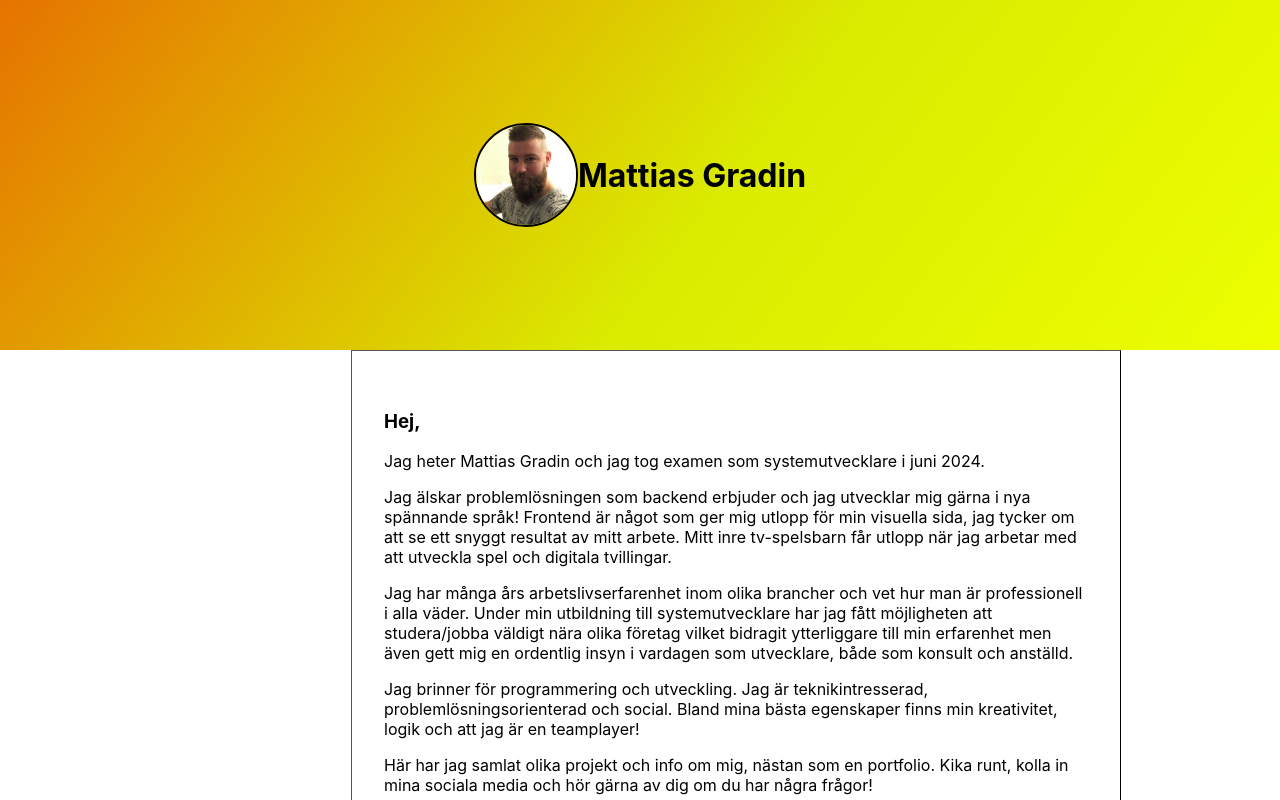
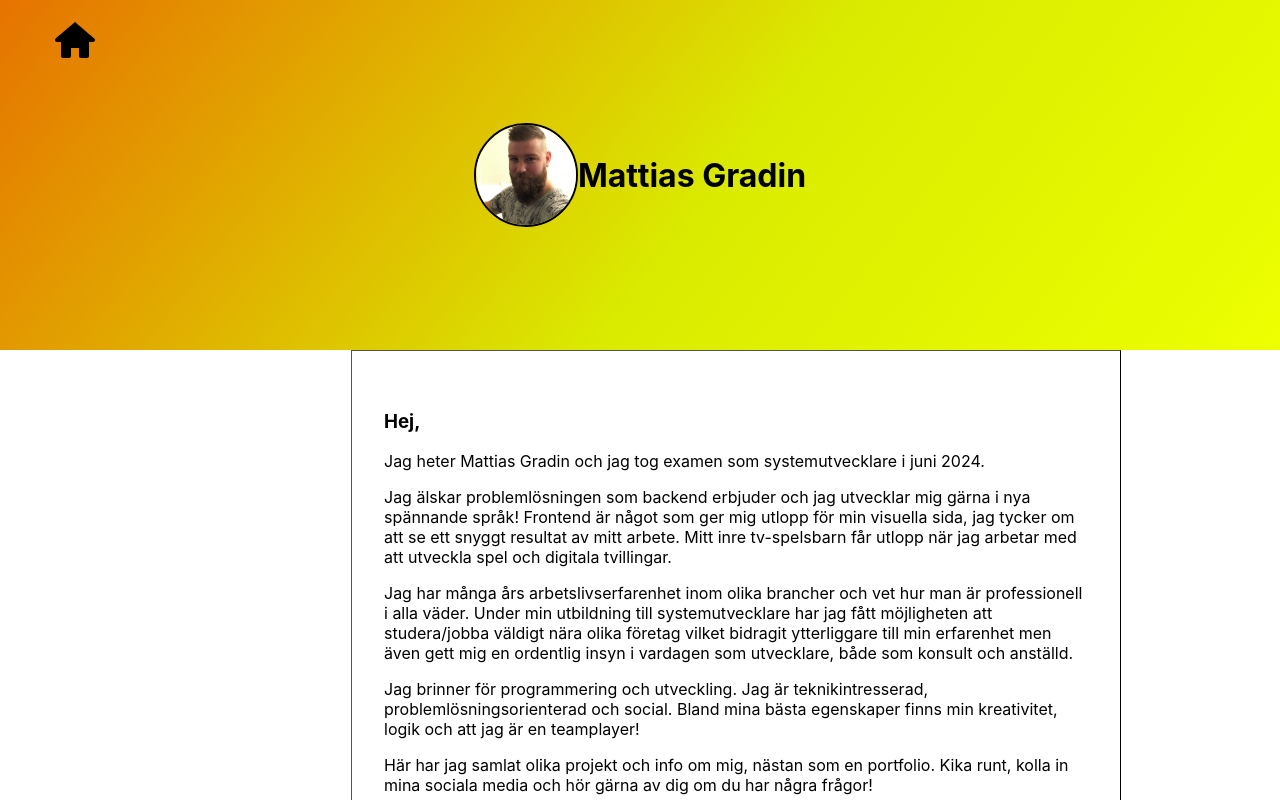
Before and after one commit to Gr2dd3/aboutMe, a React (Create React App) app: page /ThisIsMe in a window 1280 px wide. Shown: the top 800 px of the page. Built offline with nearby package versions, Linux system fonts and the light colour scheme.

Commit message:
added homelink

```diff
--- a/src/styling/ThisIsMe.css
+++ b/src/styling/ThisIsMe.css
@@ -76,7 +76,9 @@
         margin-left: 6vw;
     }
     .homelink {
-        display: none;
+        position: absolute;
+        top: 2vh;
+        left: 2vw;
     }
 }
 
@@ -87,6 +89,8 @@
         margin-left: 15vw;
     }
     .homelink {
-        display: none;
+        position: absolute;
+        top: 2vh;
+        left: 2vw;
     }
 }
```
